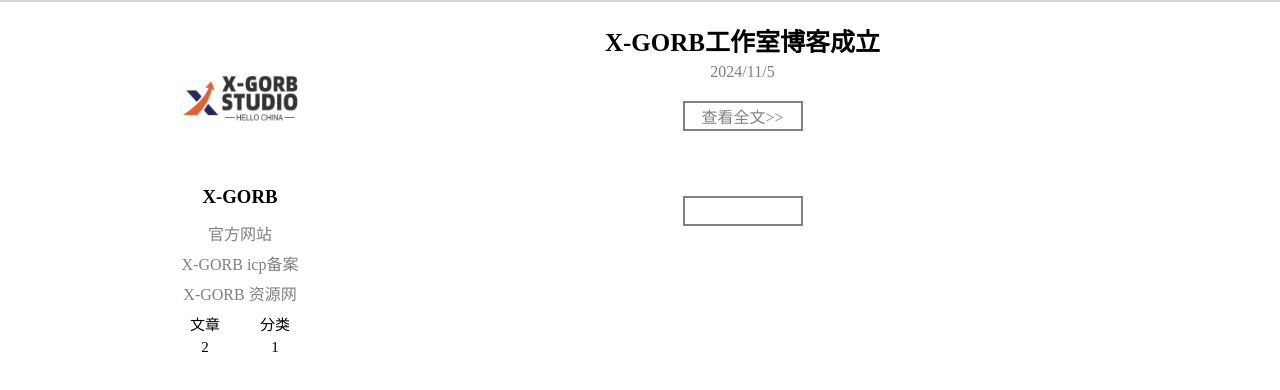
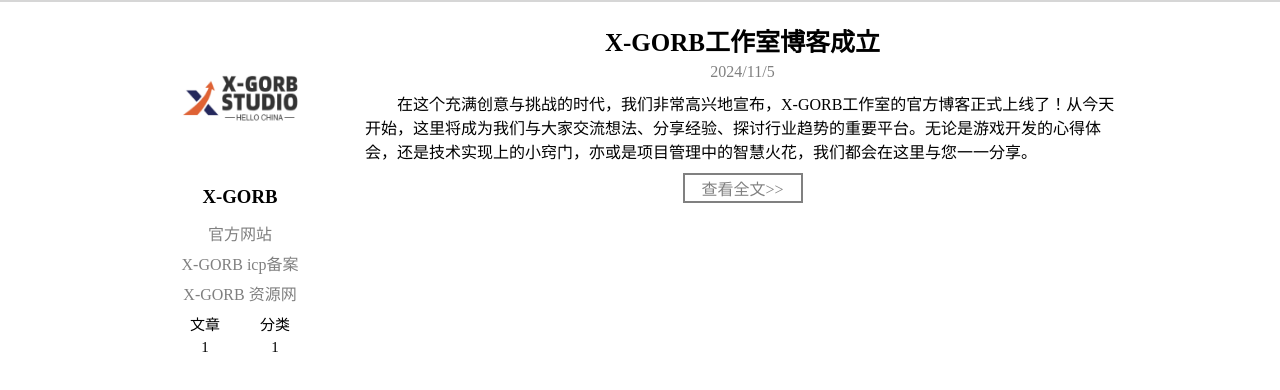
Before and after one commit to X-GORB-STUDIOwuyanzi/X-GORB-STUDIOwuyanzi.github.io, a plain HTML site: page index.html in a window 1280 px wide. Shown: the part 48-438 px from the top of the page. Drawn offline with Linux system fonts and the light colour scheme.

Commit message:
Update index.html

```diff
--- a/index.html
+++ b/index.html
@@ -4,10 +4,10 @@
     <meta charset="UTF-8">
     <meta http-equiv="X-UA-Compatible" content="IE=edge">
     <meta name="viewport" content="width=device-width, initial-scale=1.0">
-    <title>博客列表页</title>
+    <title>X-GORB blog</title>
     <link rel="stylesheet" href="css/common.css">
     <link rel="stylesheet" href="css/blog_list.css">
-    <link rel="shortcut icon" href="image/ico.ico">
+    <link rel="shortcut icon" href="ico.ico">
 </head>
 <body>
     <!-- 导航栏 -->
@@ -38,7 +38,7 @@
                     <span>分类</span>
                 </div>
                 <div class="counter">
-                    <span>2</span>
+                    <span>1</span>
                     <span>1</span>
                 </div>
             </div>
@@ -50,19 +50,12 @@
                 <div class="title">X-GORB工作室博客成立</div>
                 <div class="date">2024/11/5</div>
                 <div class="desc">
-
+                 在这个充满创意与挑战的时代，我们非常高兴地宣布，X-GORB工作室的官方博客正式上线了！从今天开始，这里将成为我们与大家交流想法、分享经验、探讨行业趋势的重要平台。无论是游戏开发的心得体会，还是技术实现上的小窍门，亦或是项目管理中的智慧火花，我们都会在这里与您一一分享。
                 </div>
                 <a href="00001.html" class="detail">查看全文&gt;&gt;</a>
-            </div>
-            <div class="blog">
-                <div class="title"></div>
-                <div class="date"></div>
-                <div class="desc">
-
+                  </div>
                 </div>
-                <a href="blog_detail.html" class="detail"></a>
             </div>
         </div>
-    </div>
 </body>
 </html>
```
